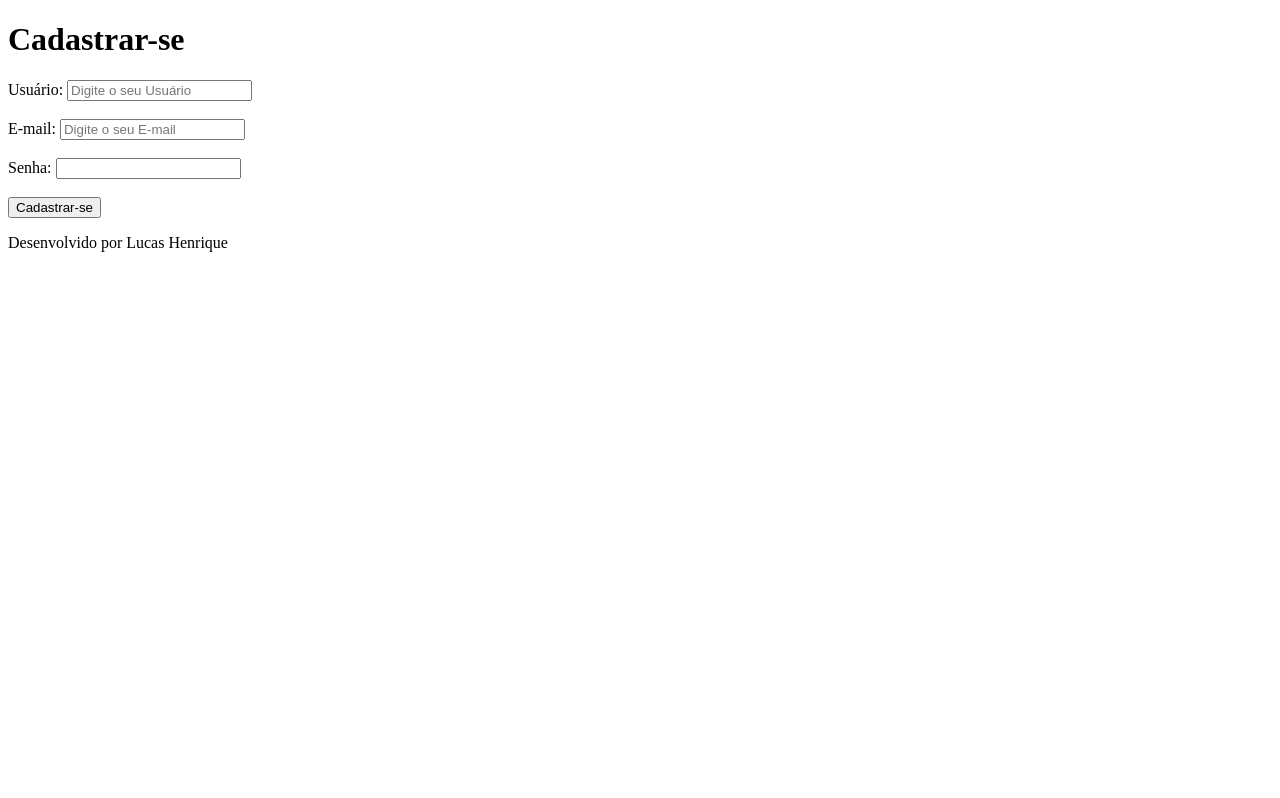
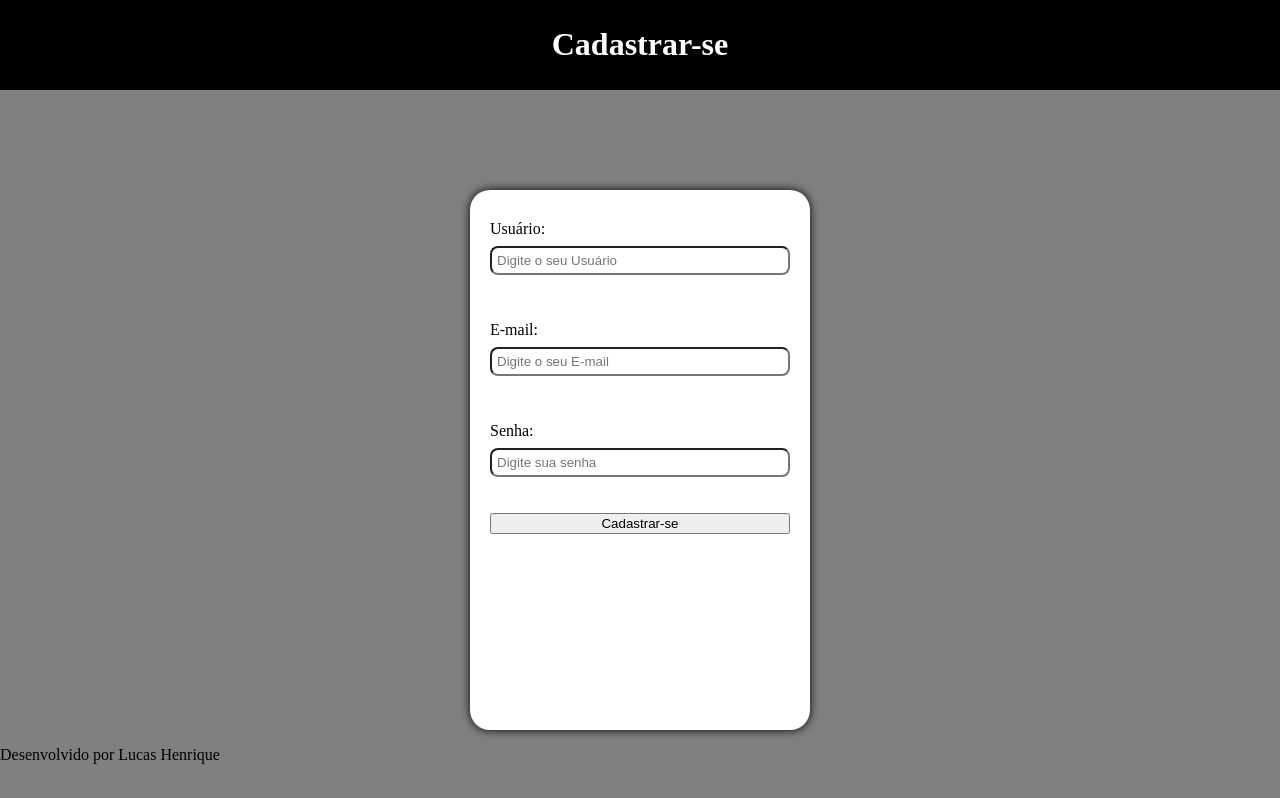
Before and after one commit to LucasVicentee/ProjetoGerenciamentoEstoqueFarmacia, a plain HTML site: page GerenciamentoDeEstoqueFarmaciaFront/HTML/cadastro.html in a window 1280 px wide. Drawn offline with Linux system fonts and the light colour scheme.

Commit message:
Atualizações no front edn no formulário de cadastro

```diff
--- a/GerenciamentoDeEstoqueFarmaciaFront/CSS/cadastro.css
+++ b/GerenciamentoDeEstoqueFarmaciaFront/CSS/cadastro.css
@@ -0,0 +1,47 @@
+body {
+    margin: 0;
+    background-color: grey;
+    display: flex;
+    flex-direction: column;
+}
+
+header {
+    background-color: black;
+    color: white;
+    padding: 5px;
+    text-align: center;
+}
+
+main {
+    flex: 1;
+    display: flex;
+    justify-content: center;
+    align-items: center;
+}
+
+#login {
+    background-color: white;
+    padding: 20px;
+    border-radius: 5px;
+    box-shadow: 0 0 10px;
+    width: 300px;
+    height: 500px;
+    margin-top: 100px;
+    border-radius: 20px;
+}
+
+#login form {
+    display: flex;
+    flex-direction: column;
+}
+
+#login label {
+    margin-top: 10px;
+}
+
+#login input {
+    padding: 5px;
+    margin-top: 8px;
+    border: 1 solid black;
+    border-radius: 8px;
+}
--- a/GerenciamentoDeEstoqueFarmaciaFront/HTML/cadastro.html
+++ b/GerenciamentoDeEstoqueFarmaciaFront/HTML/cadastro.html
@@ -14,7 +14,7 @@
 
     <main>
         <div id="login">
-            <form id="cadastroForm">
+            <form>
                 <label for="usuario">Usuário: </label>
                 <input type="text" id="usuario" name="usuario" placeholder="Digite o seu Usuário">
 
@@ -26,7 +26,7 @@
                 <br><br>
 
                 <label for="senha">Senha: </label>
-                <input type="password" id="senha" name="senha">
+                <input type="password" id="senha" name="senha" placeholder="Digite sua senha">
 
                 <br><br>
 
```
